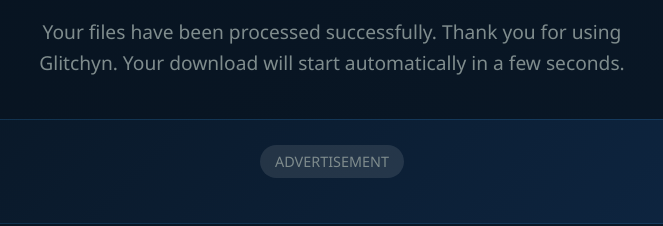
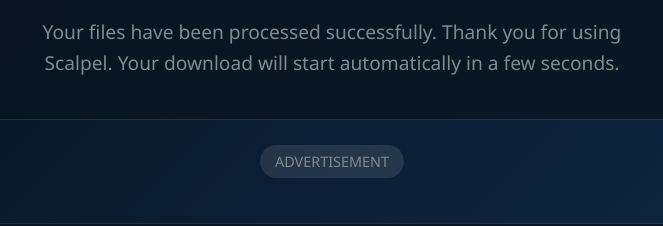
Before and after one commit to Lionshaft-pixel/Scalpel, a plain HTML site: page thank-you.html in a window 1280 px wide. Shown: the part 377-603 px from the top of the page, 308-971 px from the left. Drawn offline with Linux system fonts and the light colour scheme.

Commit message:
Update thank-you.html

```diff
--- a/thank-you.html
+++ b/thank-you.html
@@ -386,7 +386,7 @@
             <h1>Thank You!</h1>
 
             <p class="thank-you-message">
-                Your files have been processed successfully. Thank you for using Glitchyn.
+                Your files have been processed successfully. Thank you for using Scalpel.
                 Your download will start automatically in a few seconds.
             </p>
 
@@ -471,4 +471,5 @@
     </div>
 </body>
 
+
 </html>
```
